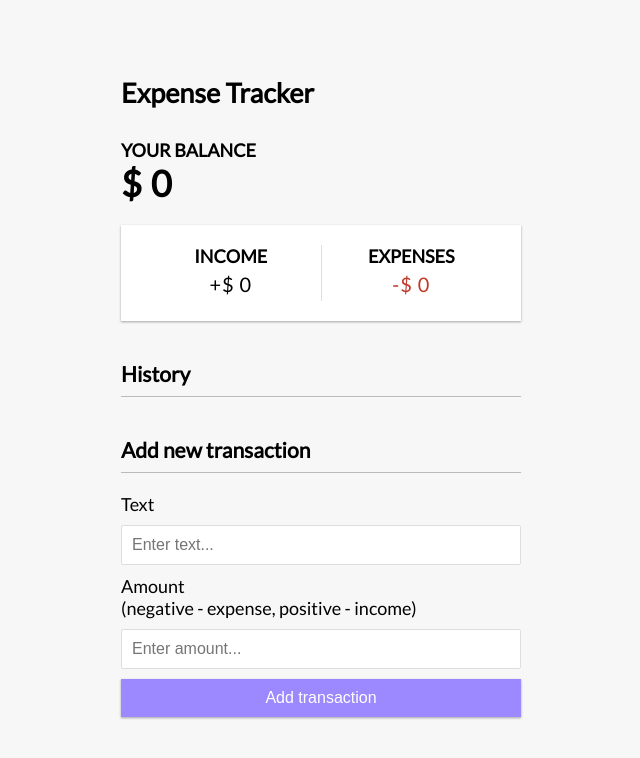
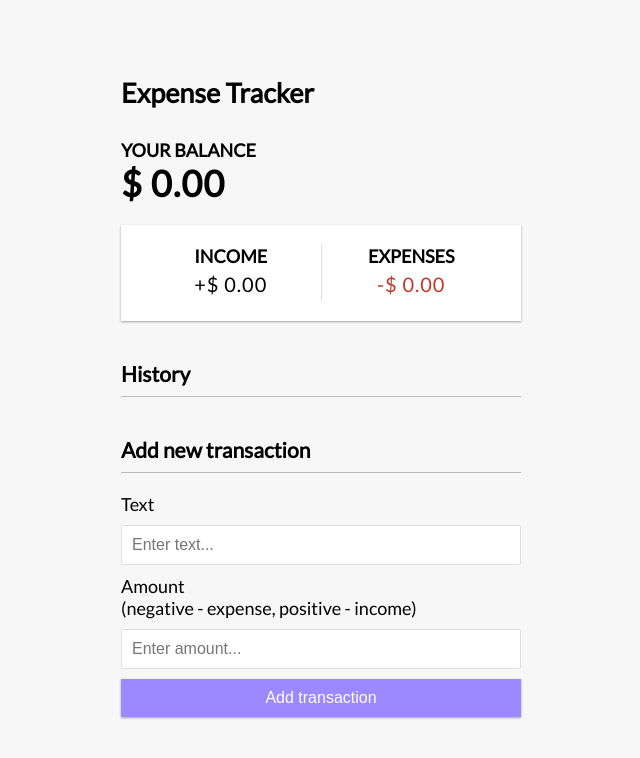
Before and after one commit to mardbrito/vue-expense-tracker, a Vue app: page / in a window 1280 px wide. Shown: the top 758 px of the page, without its empty margins (319-959 px from the left). Built offline with nearby package versions, Linux system fonts and the light colour scheme.

Commit message:
Fixed decimal format

```diff
--- a/src/components/Balance.vue
+++ b/src/components/Balance.vue
@@ -9,5 +9,5 @@ const props = defineProps({
 
 <template>
     <h4>Your Balance</h4>
-    <h1 id="balance">$ {{ total }}</h1>
+    <h1 id="balance">$ {{ total.toFixed(2) }}</h1>
 </template>
--- a/src/components/IncomeExpenses.vue
+++ b/src/components/IncomeExpenses.vue
@@ -15,11 +15,11 @@ const props = defineProps({
     <div class="inc-exp-container">
         <div>
             <h4>Income</h4>
-            <p id="money-plus" class="money plue">+$ {{ income }}</p>
+            <p id="money-plus" class="money plue">+$ {{ income.toFixed(2) }}</p>
         </div>
         <div>
             <h4>Expenses</h4>
-            <p id="money-minus" class="money minus">-$ {{ expenses }}</p>
+            <p id="money-minus" class="money minus">-$ {{ expenses.toFixed(2) }}</p>
         </div>
     </div>
 </template>
--- a/src/components/TransactionList.vue
+++ b/src/components/TransactionList.vue
@@ -17,7 +17,7 @@ const deleteTransaction = (id) => {
     <ul id="list" class="list">
         <li v-for="transaction in transactions" :key="transaction.id"
             :class="transaction.amount < 0 ? 'minus' : 'plus'">
-            {{ transaction.text }} <span>{{ transaction.amount }}</span>
+            {{ transaction.text }} <span>{{ transaction.amount.toFixed(2) }}</span>
             <button class="delete-btn" @click="deleteTransaction(transaction.id)">x</button>
         </li>
     </ul>
```
